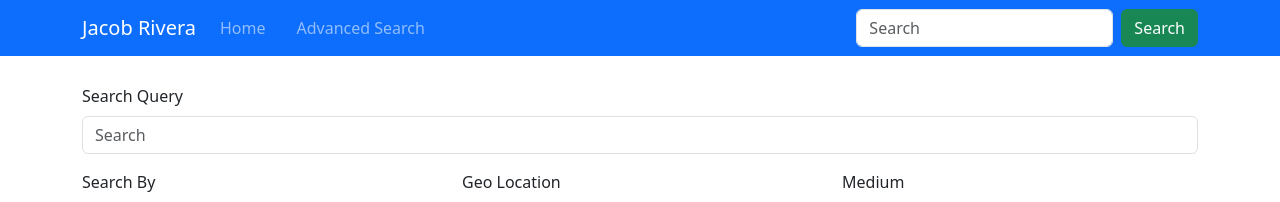
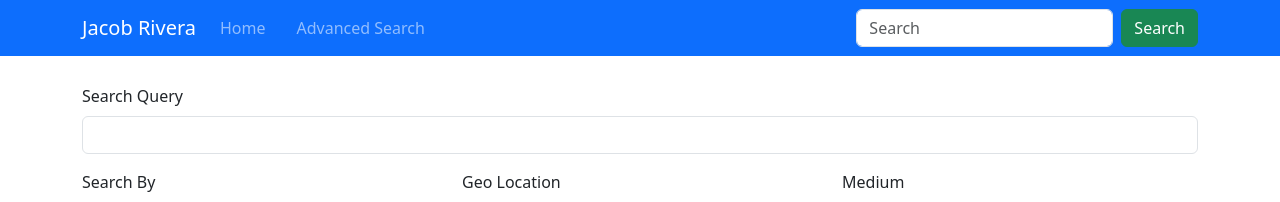
Before and after one commit to Progmr2077/Web422-A4, a Next.js app: page /search in a window 1280 px wide. Shown: the top 202 px of the page. Built offline with nearby package versions, Linux system fonts and the light colour scheme.

Commit message:
no placeholder

```diff
--- a/pages/search.js
+++ b/pages/search.js
@@ -43,7 +43,6 @@ export default function AdvancedSearch() {
               <Form.Label>Search Query</Form.Label>
               <Form.Control
                 type="text"
-                placeholder="Search"
                 {...register('searchQuery', { required: true })}
                 className={errors.searchQuery ? 'is-invalid' : ''}
               />
```
